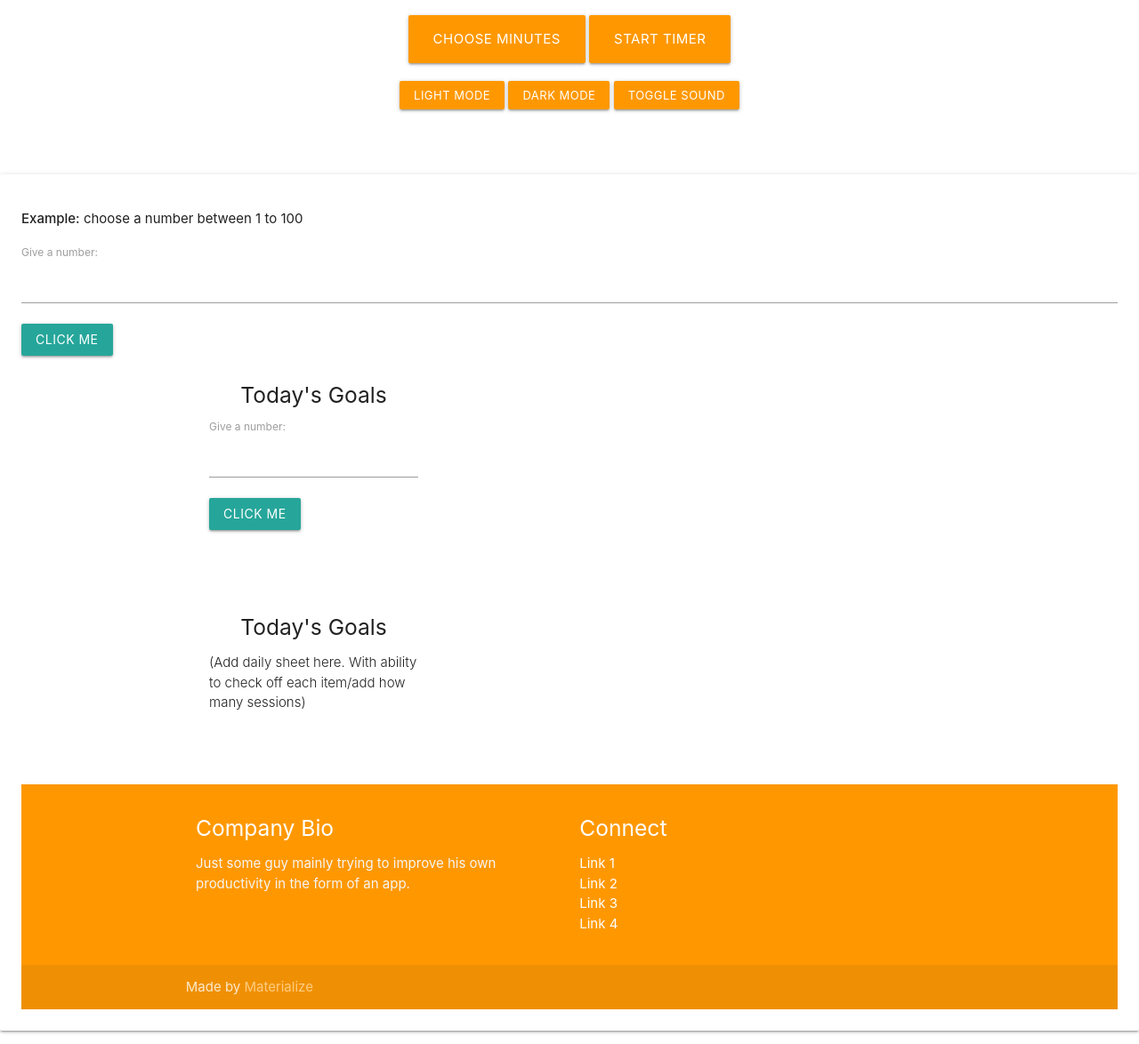
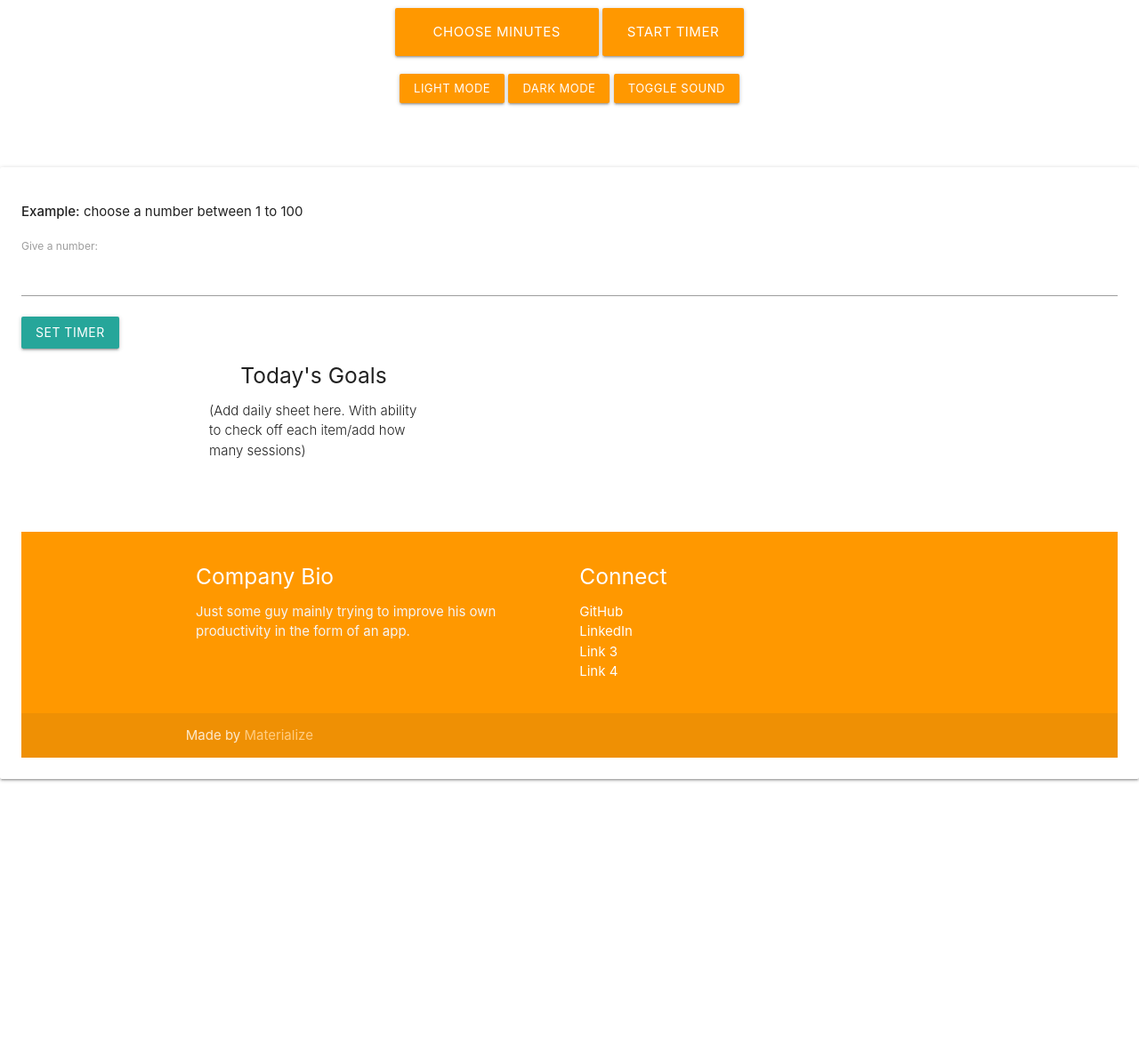
Before and after one commit to andycwilliams/ProductivityTracker-PersonalProject2.5, a website with bundled scripts: page public/html/index.html in a window 1280 px wide. Shown: the part 518-1692 px from the top of the page at 89% size. After the commit the page ends 1409 px from the top, so only its background shows below. Built offline with nearby package versions, Linux system fonts and the light colour scheme.

Commit message:
More formatting HTML, troubleshooting set minutes button refreshing page

```diff
--- a/index.js
+++ b/index.js
@@ -12,13 +12,20 @@
 // -------------------------------- Choose Time Function --------------------------------
 
 const chooseMinutes = () => {
-    let minutesBtn = document.querySelector("#choose");
-    let randomNo = Math.ceil(Math.random() * 100);
-    minutesBtn.onclick = function() {
-       let userNo = document.querySelector("#inputNumber").value;
-       let valueInt = parseInt(userNo, 100);
-       console.log(randomNo, userNo);
-    };
+    const minutesBtn = document.querySelector("#chooseMin");
+    console.log(minutesBtn);
+    const userNo = document.querySelector("#inputNo").value;
+    console.log(userNo);
+    const valueInt = parseInt(userNo, 100);
+    console.log(valueInt);
+
+    // let minutesBtn = document.querySelector("#chooseMin");
+    // let randomNo = Math.ceil(Math.random() * 100);
+    // minutesBtn.onclick = function() {
+    //    let userNo = document.querySelector("#inputNo").value;
+    //    let valueInt = parseInt(userNo, 100);
+    //    console.log(randomNo, userNo);
+    // };
 };
 
 // -------------------------------- Timer Function --------------------------------
@@ -52,7 +59,9 @@ const randomQuoteArr = [
   'Focus on process, not product.',
   'Recollection is one of the most effective learning methods.',
   '"Eat your frogs first."',
-  'Time is not an enemy. When handled correctly, it can even be turned into an ally.'
+  'Time is not an enemy. When handled correctly, it can even be turned into an ally.',
+  'Knowing when to take breaks is just as important as the work itself!',
+  'Flash cards are cheap and effective ways to drill yourself on smaller concepts.'
 ];
 
 const randomQuoteGenerator = () => {
--- a/public/html/index.html
+++ b/public/html/index.html
@@ -25,8 +25,9 @@
   </nav>
 
   <div class="section no-pad-bot" id="index-banner">
-    <div class="container"><br><br>
+    <div class="container">
       <h1 class="header center orange-text">Productivity Tracker</h1>
+      <p class="center">Useful for studying, practice, work, and anything else requiring concentration!</p>
       <div class="row center">
         <div class="card-panel hoverable">
           <h5>Tip:</h5>
@@ -37,7 +38,7 @@
         <h2><a id="timerDisplay" class="truncate">00:00</a></h2>
       </div>
       <div class="row center">
-        <a id="chooseMinutes" class="btn-large waves-effect waves-light orange">Choose Minutes</a>
+        <a id="chooseMinutes" class="btn-large waves-effect waves-light orange">Choose Minutes <p>25 is recommended!</p> </a>
         <a id="timer" class="btn-large waves-effect waves-light orange" onclick="startTimer()">Start Timer</a>
       </div>
       <div class="row center">
@@ -53,28 +54,13 @@
     <form>
       <div class="form-group">
       <label for="number">Give a number:</label>
-      <input id="inputNumber" value="" type="text" name="number" />
+      <input id="inputNo" value="" type="text" name="number" />
     </form>
     <p id="output"></p>
-    <button class="btn btn-dark" id="choose" type="submit" onclick="chooseMinutes()">Click Me</button>
+    <button class="btn btn-dark" id="chooseMin" type="submit" onclick="chooseMinutes()">Set Timer</button>
   </div>
 
   <div class="container">
-
-    <div class="section">
-      <div class="row">
-          <div class="col s12 m4">
-            <div class="icon-block">
-              <h5 class="center">Today's Goals</h5>
-              <label for="number">Give a number:</label>
-              <input id="inputNumber" value="" type="text" name="number" />
-              </form>
-              <p id="output"></p>
-              <button class="btn btn-dark" id="choose" type="submit" onclick="chooseMinutes()">Click Me</button>
-            </div>
-          </div>
-      </div><br><br>
-    </div>
 
     <div class="row">
       <div class="col s12 m4">
@@ -107,8 +93,8 @@
         <div class="col l3 s12">
           <h5 class="white-text">Connect</h5>
           <ul>
-            <li><a class="white-text" href="#!">Link 1</a></li>
-            <li><a class="white-text" href="#!">Link 2</a></li>
+            <li><a class="white-text" href="https://github.com/andycwilliams">GitHub</a></li>
+            <li><a class="white-text" href="https://www.linkedin.com/in/andrewcharleswilliams/">LinkedIn</a></li>
             <li><a class="white-text" href="#!">Link 3</a></li>
             <li><a class="white-text" href="#!">Link 4</a></li>
           </ul>
```
